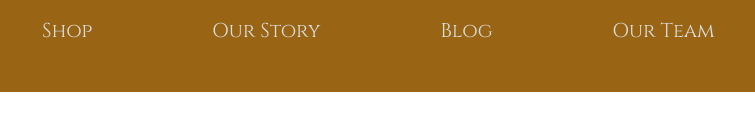
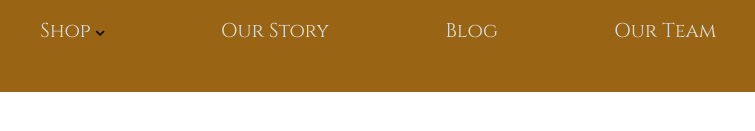
Before and after one commit to Gregory-Alexander-Bertrand/Advanced-Sass-webpage, a plain HTML site: page index.html in a window 1280 px wide. Shown: the part 191-322 px from the top of the page, 294-1049 px from the left. Drawn offline with Linux system fonts and the light colour scheme; a web font is replaced by a local one.

Commit message:
dropdown menu created

```diff
--- /dev/null
+++ b/Scss/components/_dropdown.scss
@@ -0,0 +1,48 @@
+.drop-down-li {
+    position: relative;
+    &::after {
+        font-family: 'Font Awesome 5 free';
+        content: '\f078';
+        font-weight: bold;
+    }
+
+    &:hover .drop-down {
+        visibility: visible;
+        opacity: 1;
+    }
+}
+
+.drop-down {
+    position: absolute;
+    top: 3rem;
+    right: -2.8rem;
+    width: 10rem;
+    background-color: darken(color(tertiary), 12%);
+    @include navigation;
+    padding: 1rem;
+    text-align: center;
+    border-radius: 5px;
+    visibility: hidden;
+    opacity: 0;
+    transition: opacity .5s;
+
+    &::before {
+        content: '';
+        display: block;
+        position: absolute;
+        top: -1.5rem;
+        left: 7.3rem;
+        border-right: 5px solid transparent;
+        border-bottom: 5px solid darken(color(tertiary), 12%);
+        border-left: 5px solid transparent;
+    }
+
+    .dropdown-item {
+        margin: .5rem 0;
+    }
+
+    .drop-down-link {
+        font-weight: 300;
+        font-size: size(sm);
+    }
+}
--- a/Scss/layout/_navigation.scss
+++ b/Scss/layout/_navigation.scss
@@ -10,9 +10,3 @@
     grid-row: 3 / 4;
     @include navigation;
 }
-
-
-
-.drop-down {
-    display: none;
-}
--- a/Scss/style.scss
+++ b/Scss/style.scss
@@ -4,4 +4,5 @@
 @import "layout/header";
 @import "components/logo";
 @import "components/heading";
-@import "layout/navigation"
+@import "layout/navigation";
+@import "components/dropdown";
```
Also changed, not shown: Css/style.css, 1 other file.
